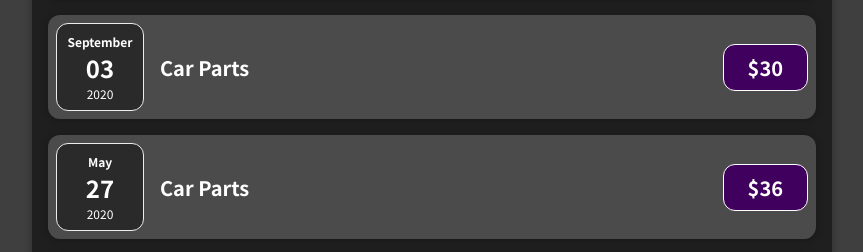
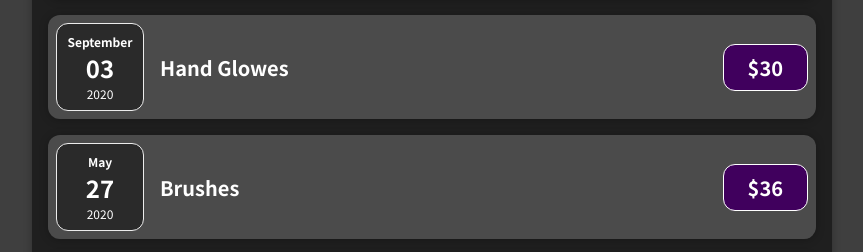
Before and after one commit to Abbas4tech/My-Expense-Tracker-1, a React (Create React App) app: page / in a window 1280 px wide. Shown: the part 533-785 px from the top of the page, without its empty margins (208-1071 px from the left). Built offline with nearby package versions, Linux system fonts and the light colour scheme.

Commit message:
correct some naming convenctions

```diff
--- a/src/App.jsx
+++ b/src/App.jsx
@@ -2,7 +2,7 @@ import { useState } from "react";
 import Expenses from "./components/Expenses/Expenses";
 import NewExpense from "./components/NewExpense/NewExpense";
 
-const expenses = [
+const dummyExpenses = [
   {
     id: 11,
     title: "Car Parts",
@@ -11,13 +11,13 @@ const expenses = [
   },
   {
     id: 12,
-    title: "Car Parts",
+    title: "Hand Glowes",
     date: new Date(2020, 8, 3),
     price: 30,
   },
   {
     id: 13,
-    title: "Car Parts",
+    title: "Brushes",
     date: new Date(2020, 4, 27),
     price: 36,
   },
@@ -30,16 +30,16 @@ const expenses = [
 ];
 
 function App() {
-  const [newExpenseData, setNewExpenseData] = useState(expenses);
+  const [newExpenseData, setNewExpenseData] = useState(dummyExpenses);
 
   const [filteredExpenses, setfilteredExpenses] = useState([...newExpenseData]);
 
-  const getSubmitedExpenseData = (dataFromNewExpense) => {
+  const addExpenseHandler = (dataFromNewExpense) => {
     console.log(dataFromNewExpense);
 
-    setNewExpenseData((preData) => [...preData, dataFromNewExpense]);
+    setNewExpenseData((preData) => [dataFromNewExpense, ...preData]);
     if (newExpenseData.length === filteredExpenses.length) {
-      setfilteredExpenses((preData) => [...preData, dataFromNewExpense]);
+      setfilteredExpenses((preData) => [dataFromNewExpense, ...preData]);
     }
   };
   console.log(newExpenseData);
@@ -60,7 +60,7 @@ function App() {
 
   return (
     <div>
-      <NewExpense onGettingExpenseData={getSubmitedExpenseData}></NewExpense>
+      <NewExpense onGettingExpenseData={addExpenseHandler}></NewExpense>
       <Expenses
         items={filteredExpenses}
         filterExpense={filterExpenseData}
--- a/src/components/Expenses/Expenses.jsx
+++ b/src/components/Expenses/Expenses.jsx
@@ -12,13 +12,13 @@ const Expenses = ({ items, filterExpense }) => {
   return (
     <Card className="expenses">
       <ExpenseFilter filterExpense={filter} />
-      {items.map((comp) => {
+      {items.map((expns) => {
         return (
           <ExpenseItem
-            title={comp.title}
-            date={comp.date}
-            key={comp.id}
-            price={comp.price}
+            title={expns.title}
+            date={expns.date}
+            key={expns.id}
+            price={expns.price}
           />
         );
       })}
```
Also changed, not shown: 1 other file (tests, documents, lock files or other folders).
